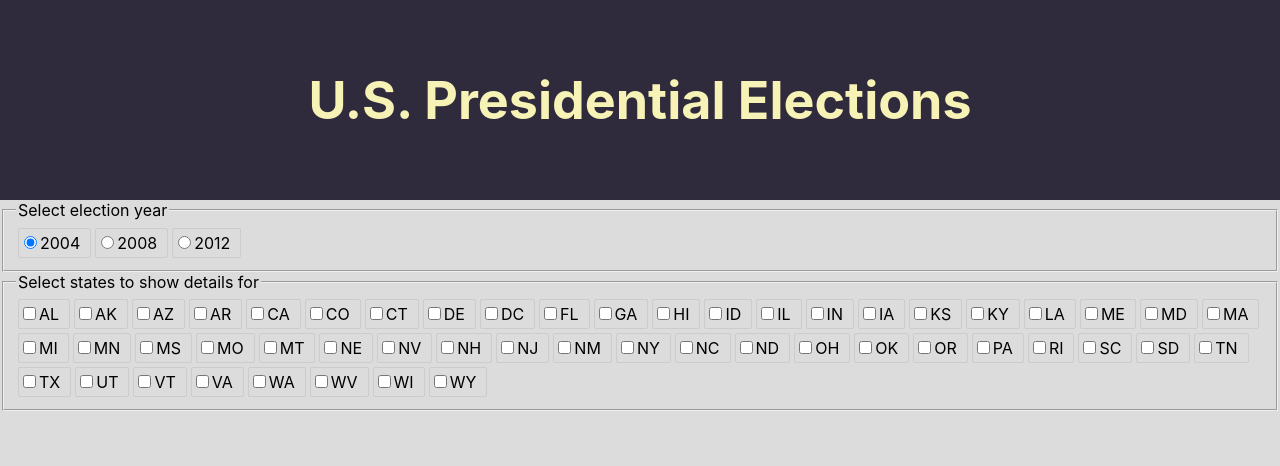
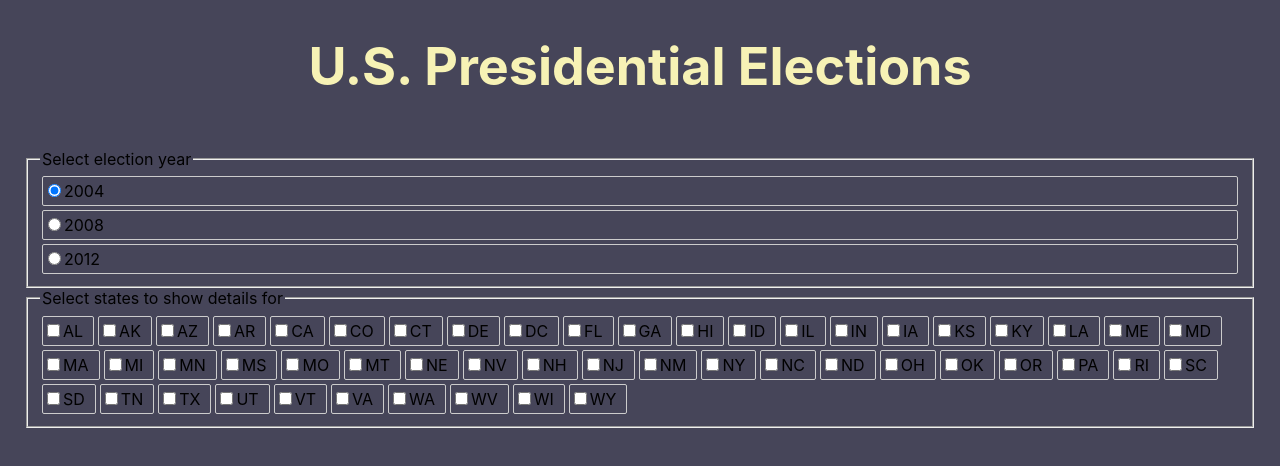
Before and after one commit to bhinebaugh/voterviz, a React (Create React App) app: page / in a window 1280 px wide. Shown: the top 466 px of the page. Built offline with nearby package versions, Linux system fonts and the light colour scheme.

Commit message:
style fixes

```diff
--- a/src/App.css
+++ b/src/App.css
@@ -1,13 +1,11 @@
 body {
-  background: gainsboro;
+  background: #464559;
 }
 
 .App {
 }
 
 .App-header {
-  background-color: #302a3d;
-  min-height: 200px;
   display: flex;
   flex-direction: column;
   align-items: center;
@@ -20,6 +18,11 @@ body {
   color: #61dafb;
 }
 
+#filters {
+  margin: 0 1rem;
+  padding: 1rem 0.5rem;
+}
+
 #filters label {
   display: inline-block;
   padding: 4px 10px 4px 0;
@@ -27,3 +30,8 @@ body {
   border: solid #ccc 1px;
   border-radius: 2px;
 }
+
+#year {
+  display: flex;
+  flex-direction: column;
+}
--- a/src/components/StateMatchUp.js
+++ b/src/components/StateMatchUp.js
@@ -14,7 +14,7 @@ const StateMatchUp = ({stateName, year, voteData}) => {
         </header>
         {voteData.map( result =>
             <li className="candidate" key={result.id+result.name}>
-                <div className="candidate-details">
+                <div className={ "candidate-details " + (result.votes > voteTotal/2 ? "winner" : "") }>
                     <p className="person-name">{result.name}</p>
                     <p className="party-name">{result.parties.join(',')}
                     </p>
--- a/src/components/state-match-up.css
+++ b/src/components/state-match-up.css
@@ -1,6 +1,6 @@
 .panel {
     background: white;
-    box-shadow: 3px 3px 1px rgba(128,128,128,0.15);
+    box-shadow: 3px 3px 1px rgba(0,0,0,0.25);
     float: left;
     min-width: 18em;
     max-width: 30em;
@@ -8,18 +8,20 @@
   }
   .panel header {
       background: #874dc5;
-      padding: .6rem 2rem;
+      background: linear-gradient(336deg, #974ecb 25%, #bd5fcb);
+      border-bottom: solid 3px #874dc5;
+      padding: 1rem .8rem 0.1rem;
   }
   .panel h2 {
     color: #fff;
     margin: 0;
   }
   .panel h2 span {
-      color: #c8b2e0;
+      color: #f6d2a1;
   }
   .panel header p {
     font-style: italic;
-    color: antiquewhite;
+    color: #f6d2a1;
   }
 
   ul { padding: 0; }
@@ -47,6 +49,9 @@
     flex: 0 1 40%;
     padding: 0 .5em;
 }
+.candidate-details.winner .person-name {
+  font-weight: bold;
+}
 .person-name {
     margin: 0;
 }
```
